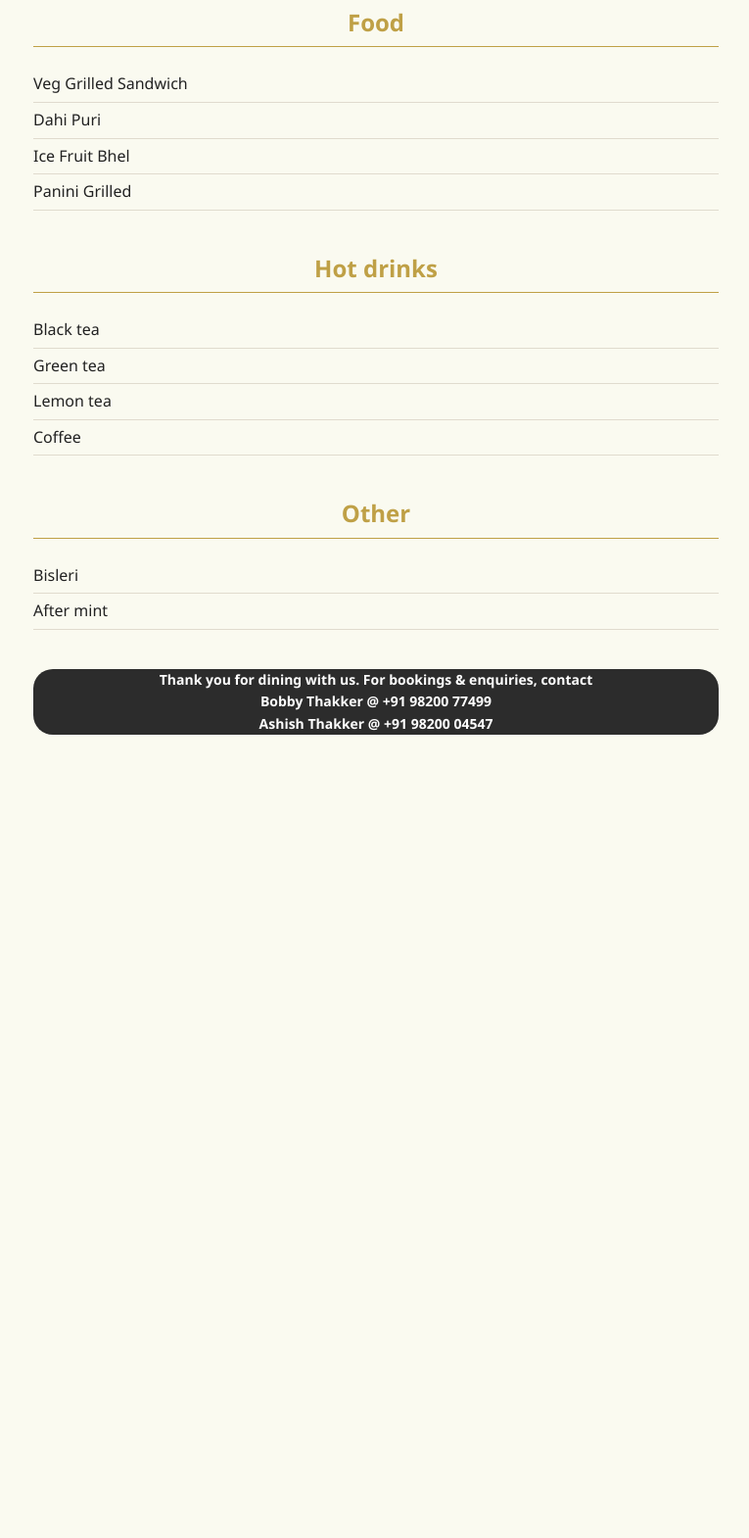
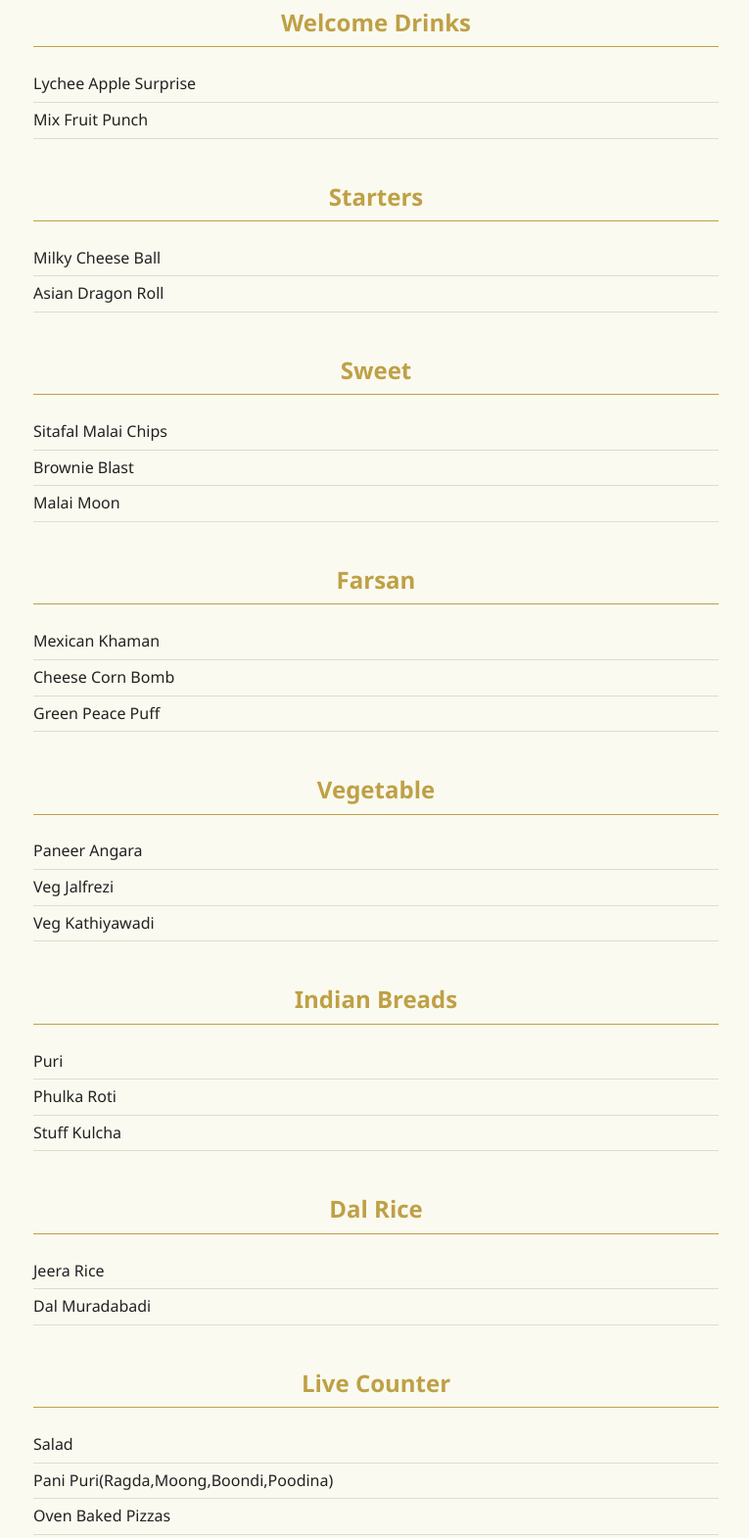
Before and after one commit to ahaan000/menutoday, a plain HTML site: page index.html in a window 1280 px wide. Shown: the part 237-1807 px from the top of the page at 98% size, without its empty margins (256-1021 px from the left). Before the commit the page ends 1007 px from the top, so only its background shows below. Drawn offline with Linux system fonts and the light colour scheme; a web font is replaced by a local one.

Commit message:
Update index.html

```diff
--- a/index.html
+++ b/index.html
@@ -67,7 +67,7 @@
       font-size: 14px;
       color: white;
       font-weight: bold;
-      background-color:#2C2C2C;
+      background-color:#c12323;
       border-radius: 20px;
     }
   </style>
@@ -84,25 +84,60 @@
   <div class="container">
     <h1>Menu of the day</h1>
 
-    <h2>Food</h2>
+    <h2>Welcome Drinks</h2>
     <ul>
-      <li>Veg Grilled Sandwich</li>
-      <li>Dahi Puri</li>
-      <li>Ice Fruit Bhel</li>
-      <li>Panini Grilled</li>
+      <li>Lychee Apple Surprise</li>
+      <li>Mix Fruit Punch</li>
+
     </ul>
-    <h2>Hot drinks</h2>
+    <h2>Starters</h2>
     <ul>
-    <li>Black tea</li>
-    <li>Green tea</li>
-    <li>Lemon tea</li>
-    <li>Coffee</li>
+    <li>Milky Cheese Ball</li>
+    <li>Asian Dragon Roll</li>
+
     </ul>
-    <h2>Other</h2>
+    <h2>Sweet</h2>
     <ul>
-      <li>Bisleri</li>
-      <li>After mint</li>
+      <li>Sitafal Malai Chips</li>
+      <li>Brownie Blast</li>
+      <li>Malai Moon </li>
     </ul>
+   <h2>Farsan</h2>
+   <ul>
+    <li>Mexican Khaman</li>
+    <li>Cheese Corn Bomb</li>
+    <li>Green Peace Puff</li>
+   </ul>
+
+   <h2>Vegetable </h2>
+   <ul>
+    <li>Paneer Angara </li>
+      <li>Veg Jalfrezi</li>
+      <li>Veg Kathiyawadi</li>
+      </ul>
+      <h2>Indian Breads </h2>
+   <ul>
+    <li>Puri </li>
+      <li>Phulka Roti</li>
+      <li>Stuff Kulcha</li>
+      </ul>
+
+      <h2>Dal Rice </h2>
+   <ul>
+    <li>Jeera Rice</li>
+      <li>Dal Muradabadi</li>
+
+      </ul>
+
+      <h2> Live Counter </h2>
+   <ul>
+    <li>Salad </li>
+      <li>Pani Puri(Ragda,Moong,Boondi,Poodina)</li>
+      <li>Oven Baked Pizzas</li>
+      <li>Italian Counter:White and Red Pasta</li>
+      <li>Cookies and Cream Icecream</li>
+
+      </ul>
 
 
     <div class="footer">
```
